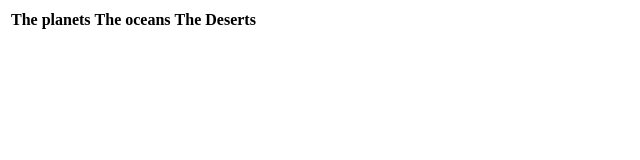
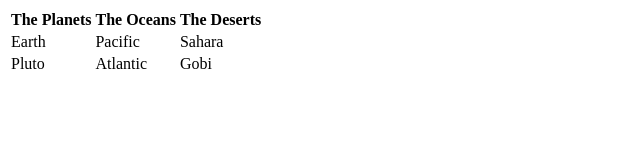
Before and after one commit to iamneo-production/dcbbefadadaeccdffbdedaadebbdb, a website: page public/index.html in a window 1280 px wide. Shown: the whole page, without its empty margins (0-640 px from the left). Drawn offline with Linux system fonts and the light colour scheme.

Commit message:
Backup Commit

```diff
--- a/public/index.html
+++ b/public/index.html
@@ -10,9 +10,20 @@
 <body>
     <table>
         <tr>
-            <th><b>The planets</b></th>
-            <th><b>The oceans</b></th>
+            <th><b>The Planets</b></th>
+            <th><b>The Oceans</b></th>
             <th><b>The Deserts</b></th>
+        </tr>
+        <tr>
+            <td>Earth</td>
+            <td>Pacific</td>
+            <td>Sahara</td>
+         </tr>
+         <tr>
+            <td>Pluto</td>
+            <td>Atlantic</td>
+            <td>Gobi</td>
+        </tr>
     </table>
 </body>
 </html>
```
